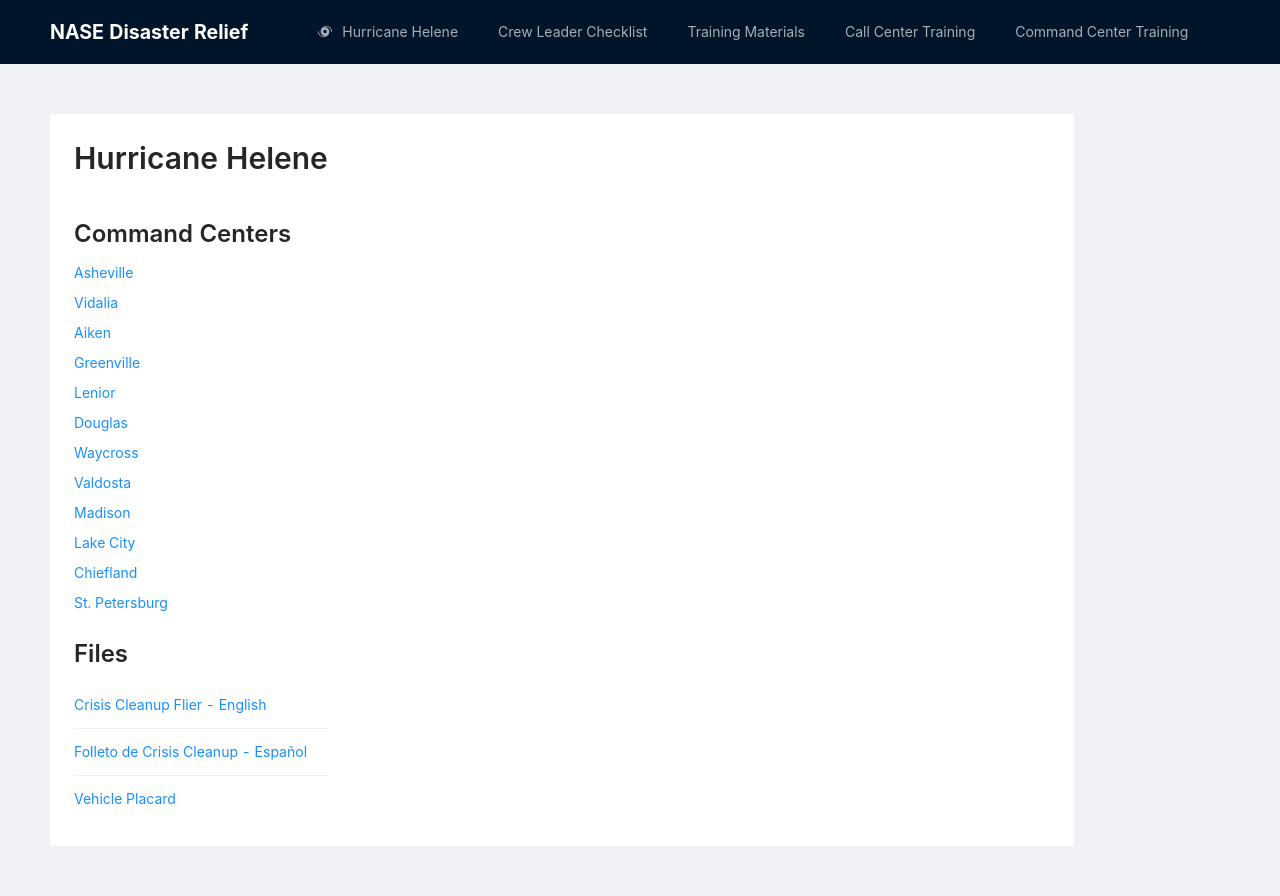
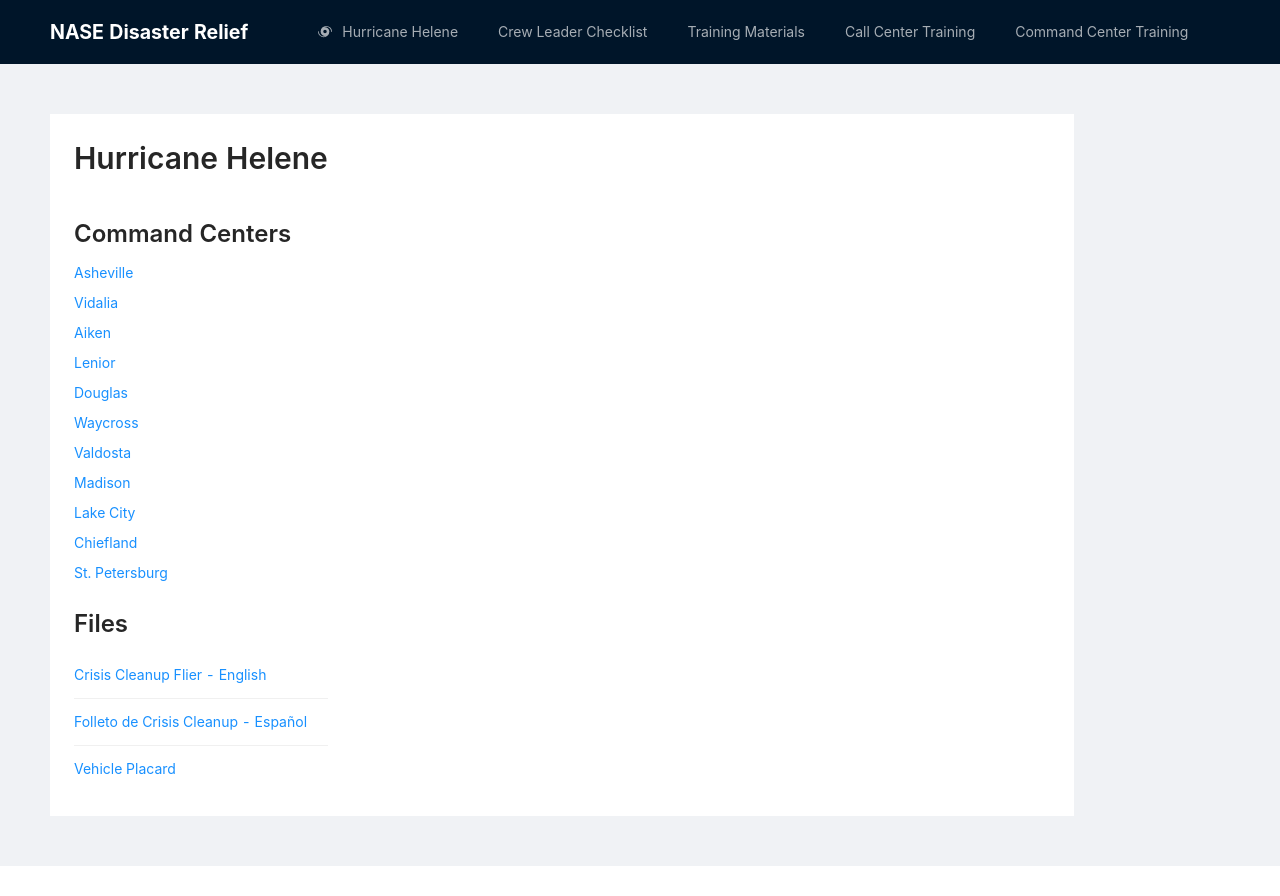
Before and after one commit to jaremieww/nase-disaster-relief, a React (Create React App) app: page /helene in a window 1280 px wide. After the commit the page ends 866 px from the top, so only its background shows below. Built offline with nearby package versions, Linux system fonts and the light colour scheme.

Commit message:
drop greenville

```diff
--- a/src/components/ian/Index.tsx
+++ b/src/components/ian/Index.tsx
@@ -29,7 +29,6 @@ export default () => {
         <a href="/ian/asheville">Asheville</a>
         <a href="/ian/savannah">Vidalia</a>
         <a href="/ian/aiken">Aiken</a>
-        <a href="/ian/greenville">Greenville</a>
         <a href="/ian/lenior">Lenior</a>
         <a href="/ian/douglas">Douglas</a>
         <a href="/ian/waycross">Waycross</a>
```
